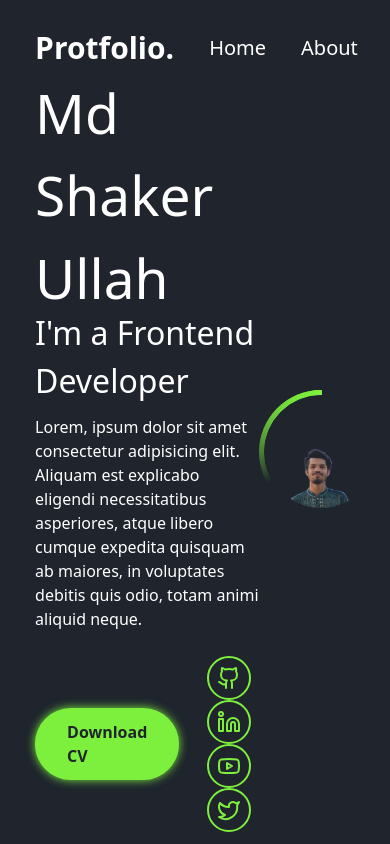
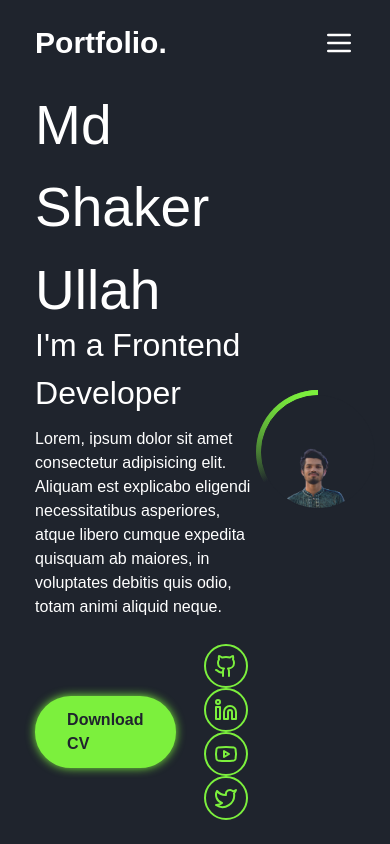
Before and after one commit to shaker11Batch/my-portfolio-, a React (Vite) app: page / in a window 390 px wide. Built offline with nearby package versions, Linux system fonts and the light colour scheme.

Commit message:
navbar responsive

```diff
--- a/package.json
+++ b/package.json
@@ -22,6 +22,7 @@
     "@types/react": "^19.1.9",
     "@types/react-dom": "^19.1.7",
     "@vitejs/plugin-react": "^4.7.0",
+    "daisyui": "^5.0.50",
     "eslint": "^9.32.0",
     "eslint-plugin-react-hooks": "^5.2.0",
     "eslint-plugin-react-refresh": "^0.4.20",
--- a/src/pages/Navbar/Navbar.css
+++ b/src/pages/Navbar/Navbar.css
@@ -1,5 +1,7 @@
 body {
   background: #1f242d;
+  margin: 0;
+  font-family: sans-serif;
 }
 
 a {
@@ -12,8 +14,8 @@ a {
   left: 0;
   top: 0;
   width: 100%;
-    padding: 25px 9%;
-    /* background: slateblue; */
+  padding: 20px 9%;
+  background: #1f242d;
   display: flex;
   justify-content: space-between;
   align-items: center;
@@ -25,22 +27,57 @@ a {
   font-weight: 700;
 }
 
-.navbar ul {
+.navbar-li {
   display: flex;
+  gap: 35px;
 }
 
-.navbar ul li {
+.navbar-li li {
   list-style: none;
-    margin-left: 35px;
 }
 
-.navbar ul li a {
-    font-size: 20px;
+.navbar-li li a {
+  font-size: 18px;
   font-weight: 500;
-    transition: .5s;
+  transition: 0.3s;
 }
 
-.navbar ul li:hover a,
-.navbar ul li.active {
+.navbar-li li:hover a,
+.navbar-li li.active a {
   color: #7cf03d;
 }
+
+/* Menu icon - hidden on desktop */
+.menu {
+  display: none;
+  cursor: pointer;
+  color: #fff;
+}
+
+/* -------- Responsive Styles -------- */
+@media (max-width: 750px) {
+  .menu {
+    display: block;
+  }
+
+  .navbar-li {
+    position: absolute;
+    top: 70px;
+    right: -100%;
+    flex-direction: column;
+    background: #1f242d;
+    width: 220px;
+    padding: 20px;
+    border-radius: 8px 0 0 8px;
+    transition: right 0.3s ease-in-out;
+  }
+
+  .navbar-li li {
+    margin: 15px 0;
+  }
+
+  /* Open Menu */
+  .navbar-li.open {
+    right: 0;
+  }
+}
--- a/src/pages/Navbar/Navbar.jsx
+++ b/src/pages/Navbar/Navbar.jsx
@@ -1,21 +1,46 @@
-import React from 'react';
-import './Navbar.css'
+import React, { useState } from "react";
+import "./Navbar.css";
+import { Menu, X } from "lucide-react";
 
 const Navbar = () => {
-    return (
-        <div>
-            <nav className='navbar'>
-                <a href="#" className='logo'>Protfolio.</a>
-                <ul>
-                <li className='active'><a href="£">Home</a></li>
-                <li><a href="">About</a></li>
-                <li><a href="">Portfolio</a></li>
-                <li><a href="">Service</a></li>
-                <li><a href="">Contact</a></li>
-                </ul>
-            </nav>
-        </div>
-    );
+  const [isOpen, setIsOpen] = useState(false);
+
+  const handleMenu = () => {
+    setIsOpen(!isOpen);
+  };
+
+  return (
+    <nav className="navbar">
+
+      <a href="#" className="logo">
+        Portfolio.
+      </a>
+
+
+      <ul className={`navbar-li ${isOpen ? "open" : ""}`}>
+        <li className="active">
+          <a href="#">Home</a>
+        </li>
+        <li>
+          <a href="#">About</a>
+        </li>
+        <li>
+          <a href="#">Portfolio</a>
+        </li>
+        <li>
+          <a href="#">Service</a>
+        </li>
+        <li>
+          <a href="#">Contact</a>
+        </li>
+      </ul>
+
+      {/* Menu Icon */}
+      <div onClick={handleMenu} className="menu">
+        {isOpen ? <X size={32} /> : <Menu size={32} />}
+      </div>
+    </nav>
+  );
 };
 
 export default Navbar;
```
Also changed, not shown: 1 other file (tests, documents, lock files or other folders). Lines whose indentation alone changed are shown as unchanged.
